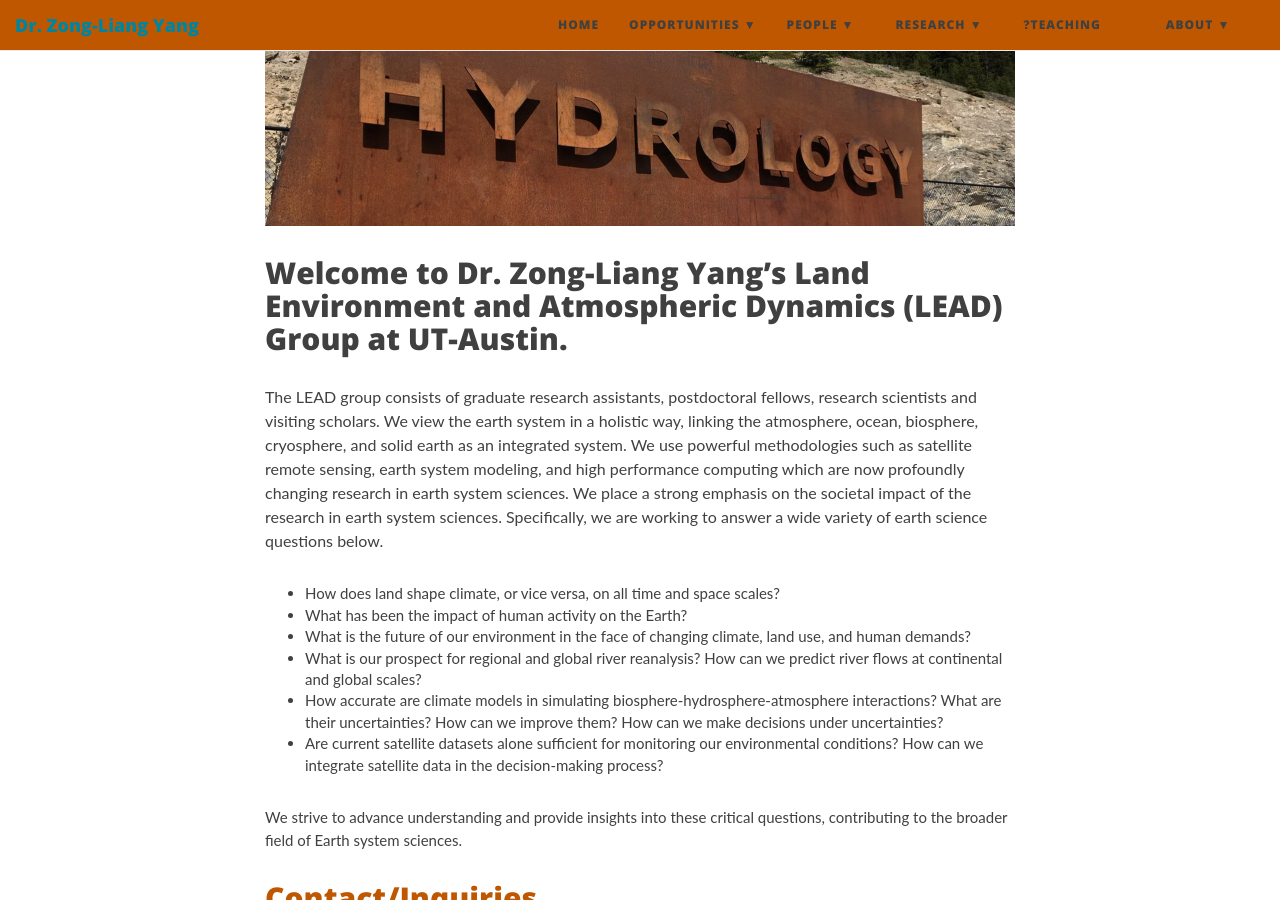
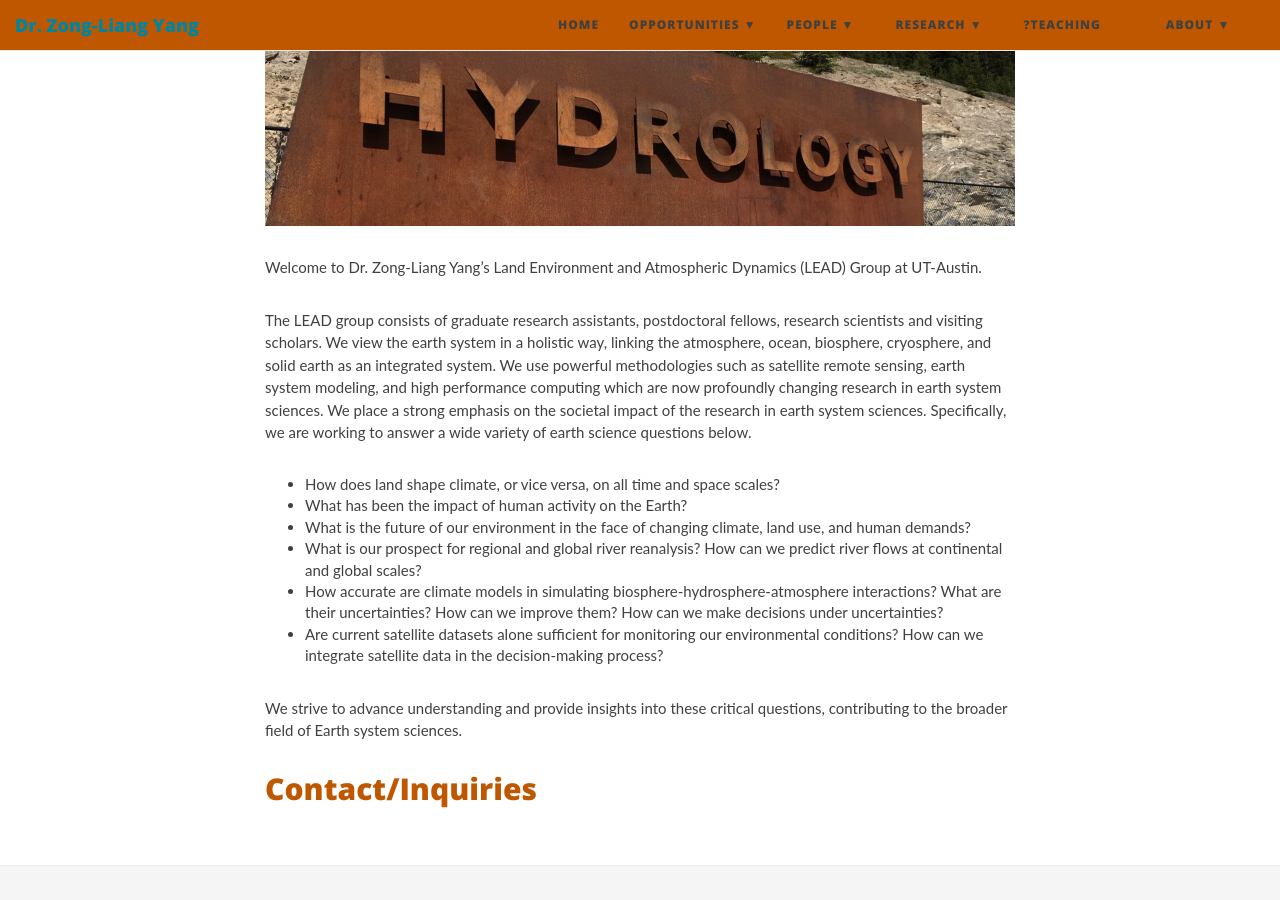
Before and after one commit to ktwugoat/LEAD-UTexas, a Jekyll site: the page built from index.md, in a window 1280 px wide and 900 px high, scrolled down 352 px. Built offline with Jekyll 4.4.1, drawn with Linux system fonts in a browser that asks for light colours; nearby versions of some CDN libraries.

Commit message:
Update index.md

```diff
--- a/index.md
+++ b/index.md
@@ -7,9 +7,9 @@ subtitle: land surface processes, climate modeling, land-atmosphere interaction,
 
 <img src="img/LEAD.jpg" width="820" align="center"/>
 
-<h2>Welcome to Dr. Zong-Liang Yang’s Land Environment and Atmospheric Dynamics (LEAD) Group at UT-Austin.</h2>
+Welcome to Dr. Zong-Liang Yang’s Land Environment and Atmospheric Dynamics (LEAD) Group at UT-Austin.
 
-<span style="font-size: 16px !important;">The LEAD group consists of graduate research assistants, postdoctoral fellows, research scientists and visiting scholars. We view the earth system in a holistic way, linking the atmosphere, ocean, biosphere, cryosphere, and solid earth as an integrated system. We use powerful methodologies such as satellite remote sensing, earth system modeling, and high performance computing which are now profoundly changing research in earth system sciences. We place a strong emphasis on the societal impact of the research in earth system sciences. Specifically, we are working to answer a wide variety of earth science questions below.</span>
+The LEAD group consists of graduate research assistants, postdoctoral fellows, research scientists and visiting scholars. We view the earth system in a holistic way, linking the atmosphere, ocean, biosphere, cryosphere, and solid earth as an integrated system. We use powerful methodologies such as satellite remote sensing, earth system modeling, and high performance computing which are now profoundly changing research in earth system sciences. We place a strong emphasis on the societal impact of the research in earth system sciences. Specifically, we are working to answer a wide variety of earth science questions below.
 
 - How does land shape climate, or vice versa, on all time and space scales?
 - What has been the impact of human activity on the Earth?
```
